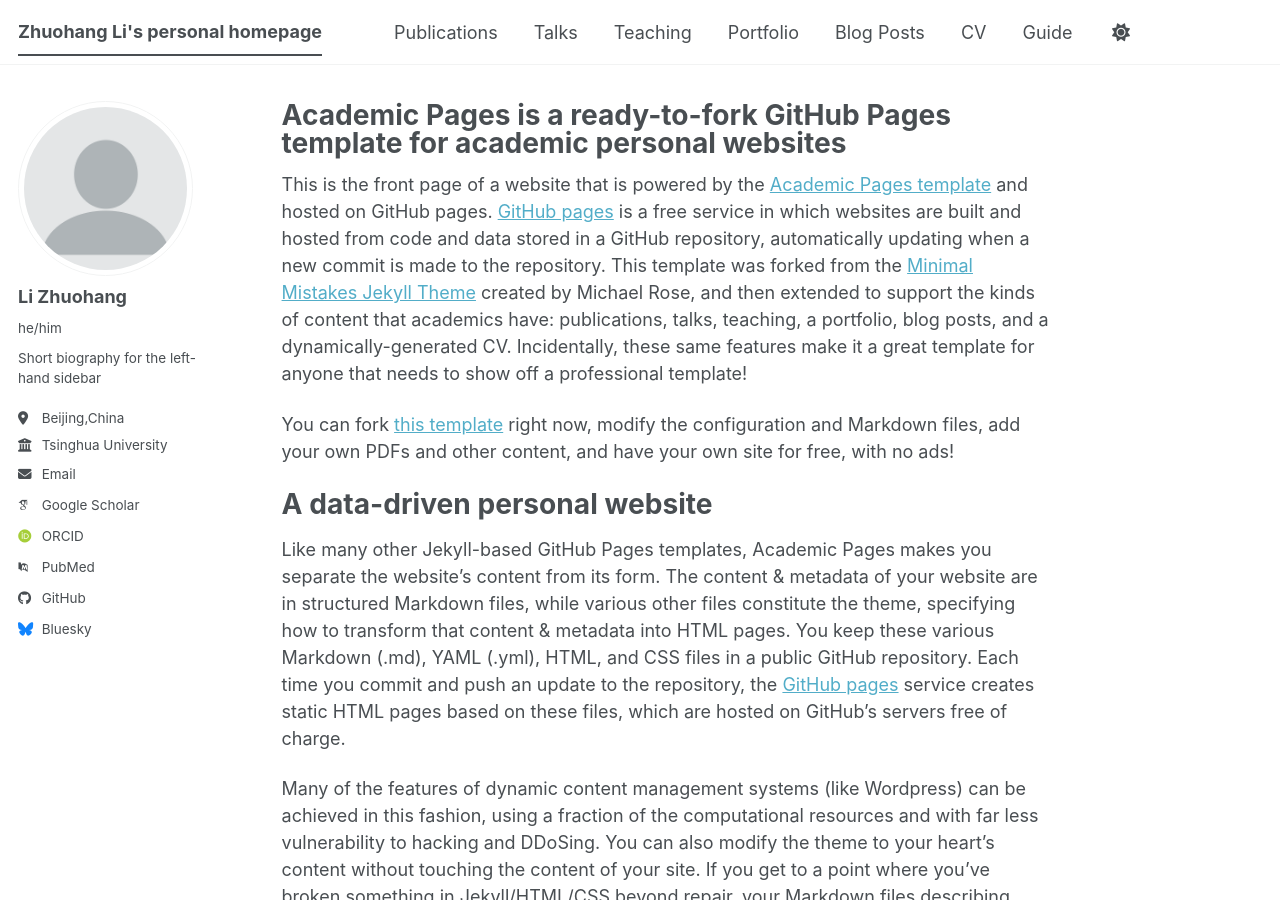
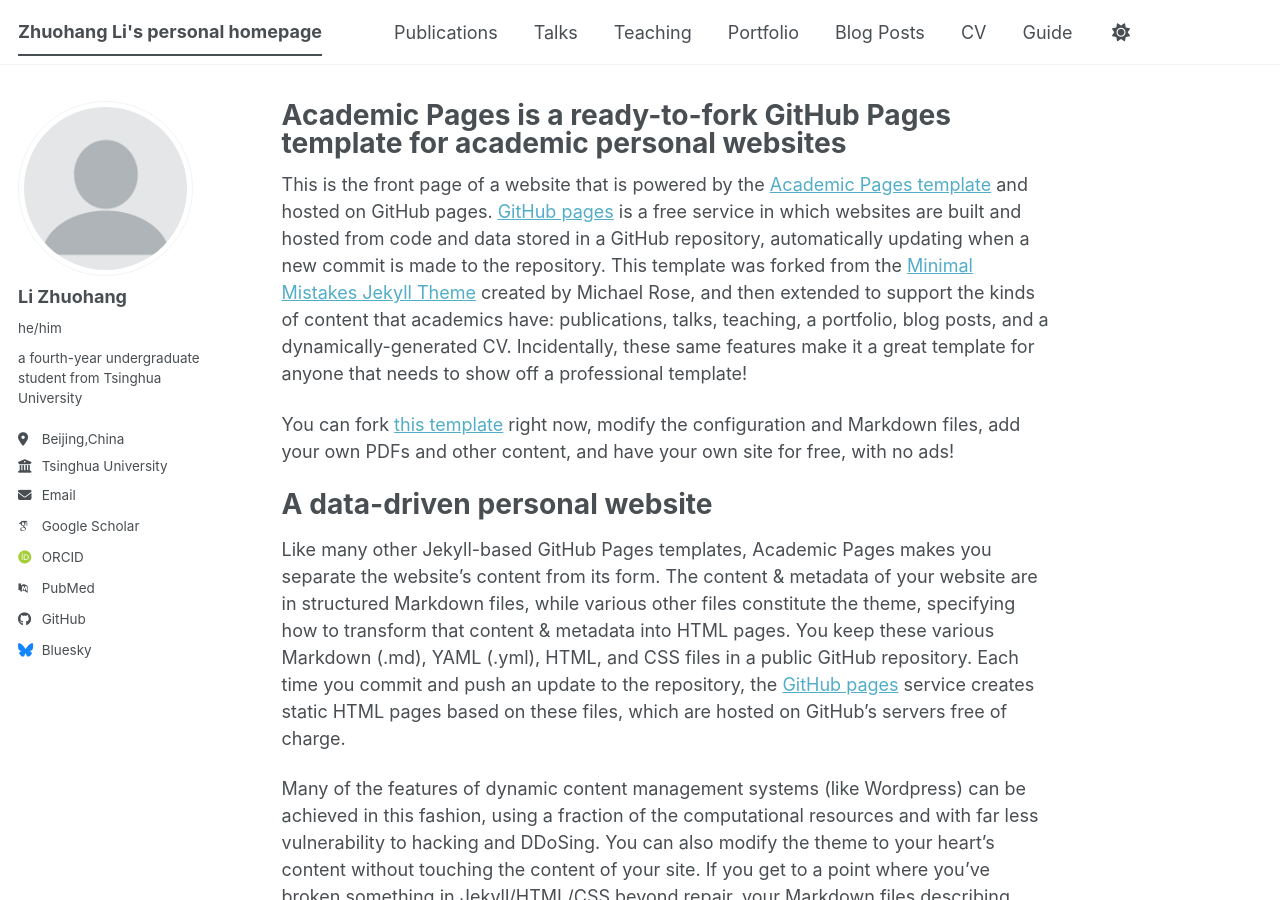
Before and after one commit to lzhuohang/lzhuohang.github.io, a Jekyll site: the page built from _pages/about.md, in a window 1280 px wide and 900 px high. Built offline with Jekyll 4.4.1, drawn with Linux system fonts in a browser that asks for light colours; some web fonts are replaced; a script bundle is joined from its source files by our own code; library files that are not in the unit come from our copies.

Commit message:
Update _config.yml

```diff
--- a/_config.yml
+++ b/_config.yml
@@ -26,7 +26,7 @@
   avatar           : "profile.png"
   name             : "Li Zhuohang"
   pronouns         : he/him
-  bio              : "Short biography for the left-hand sidebar"
+  bio              : "a fourth-year undergraduate student from Tsinghua University"
   location         : "Beijing,China"
   employer         : "Tsinghua University"
   uri              : # URL
```
